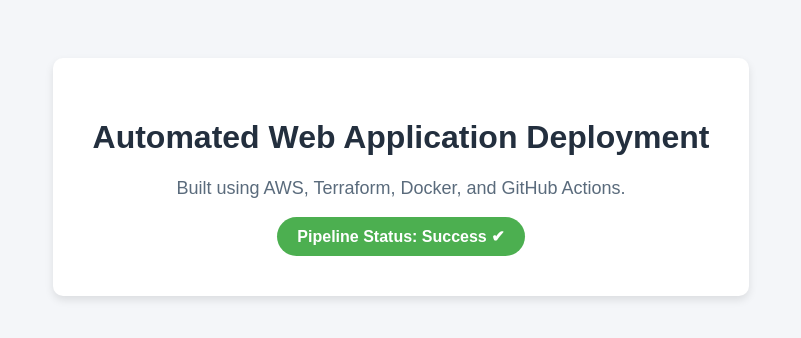
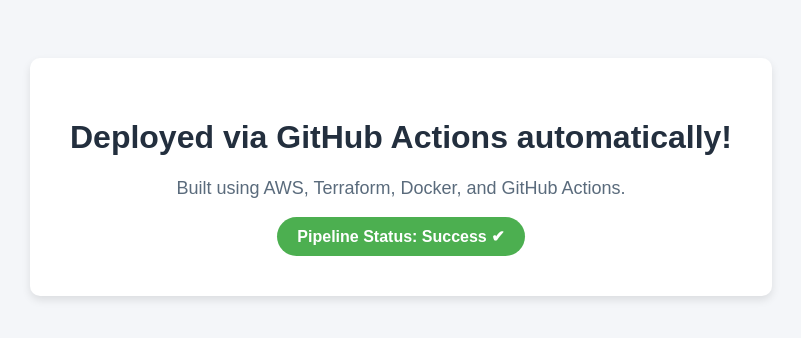
Before and after one commit to archana388/my-first-devops-project, a plain HTML site: page index.html in a window 1280 px wide. Shown: the whole page, without its empty margins (239-1040 px from the left). Drawn offline with Linux system fonts and the light colour scheme.

Commit message:
Update index.html

```diff
--- a/index.html
+++ b/index.html
@@ -32,7 +32,7 @@
 </head>
 <body>
     <div class="container">
-        <h1>Automated Web Application Deployment</h1>
+        <h1>Deployed via GitHub Actions automatically!</h1>
         <p>Built using AWS, Terraform, Docker, and GitHub Actions.</p>
         <div class="badge">Pipeline Status: Success ✔</div>
     </div>
```
